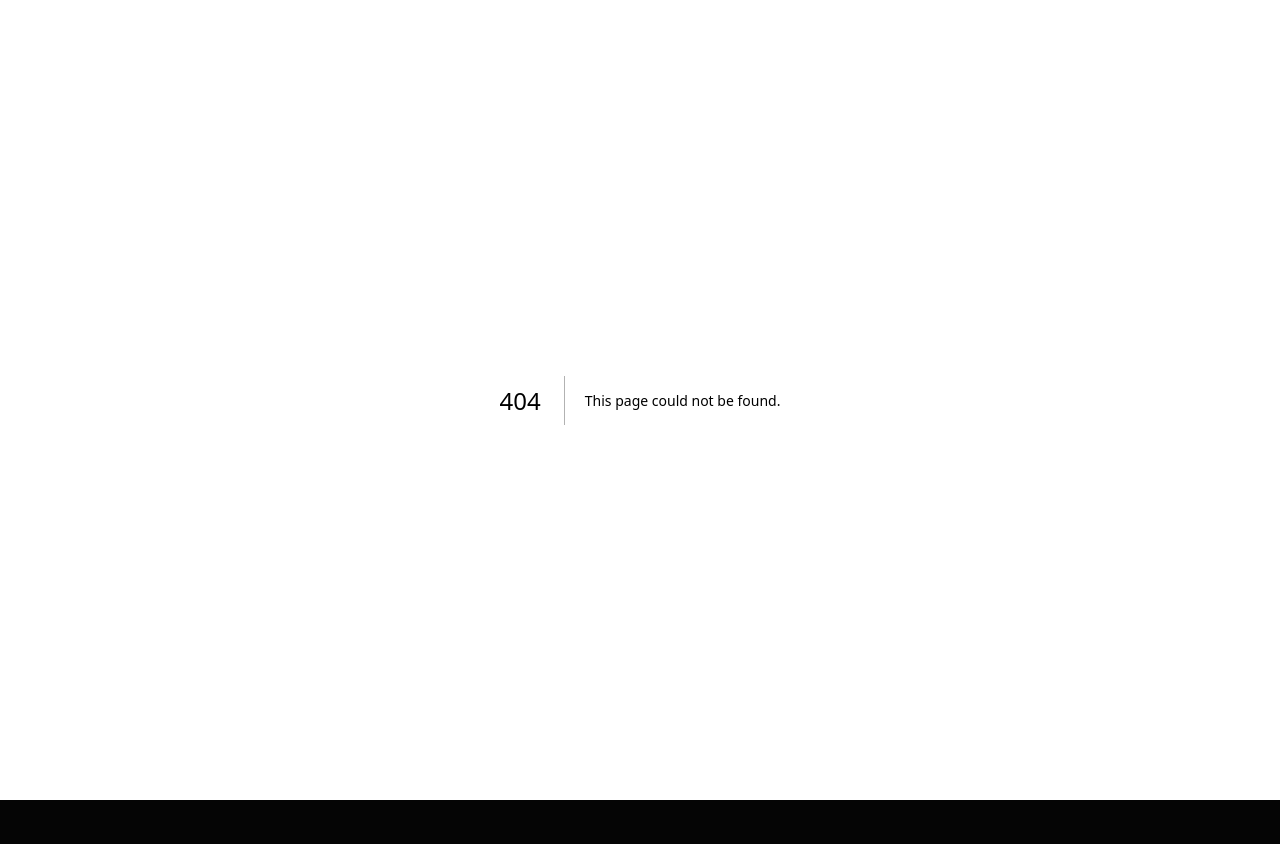
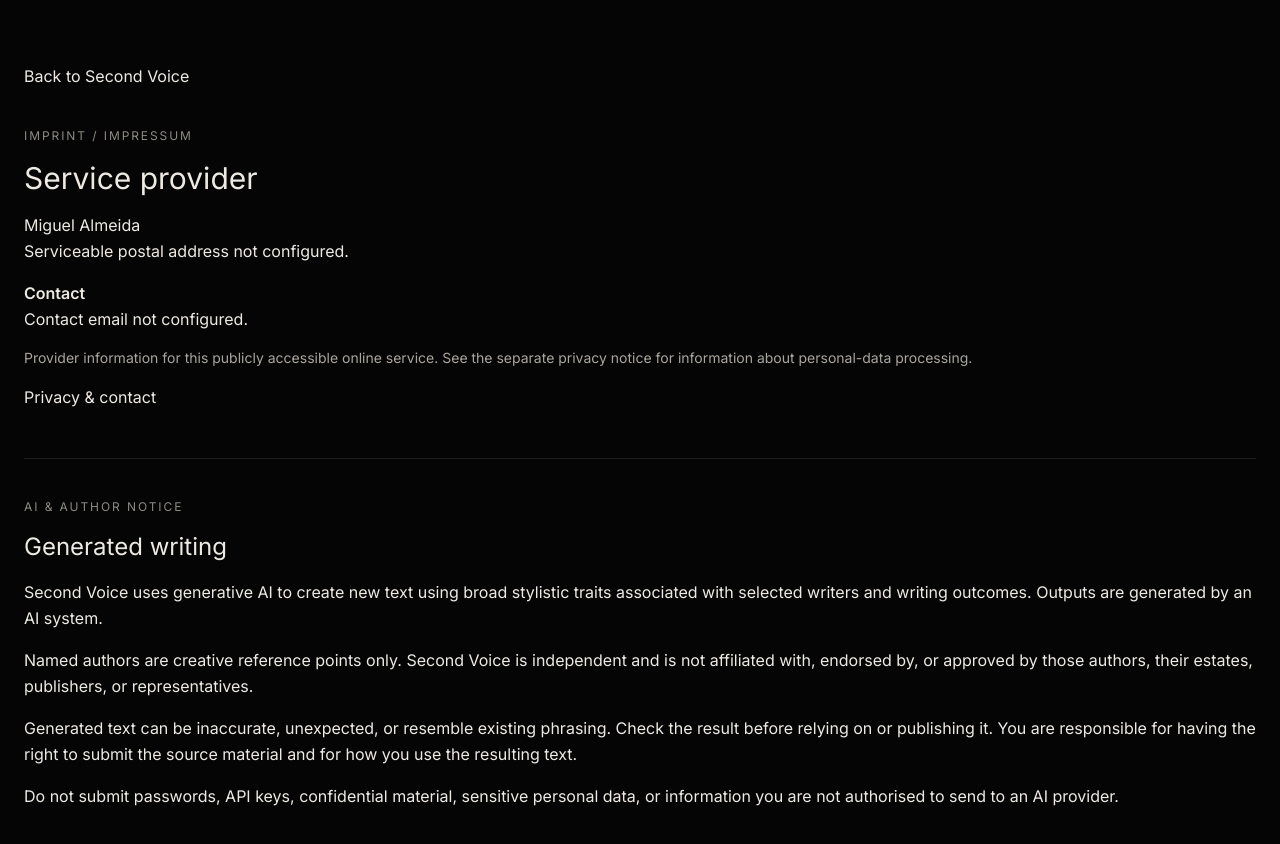
Before and after one commit to miguelalmeida0/second-voice, a Next.js app: page /second-voice/legal in a window 1280 px wide. Before the commit this address had no page. Shown: the top 844 px of the page. Before the commit the page ends 800 px from the top, so only its background shows below. Built offline with nearby package versions, Linux system fonts and the light colour scheme.

Commit message:
Add V17 imprint and AI notice

```diff
--- /dev/null
+++ b/src/app/second-voice/legal/page.tsx
@@ -0,0 +1,81 @@
+import Link from "next/link";
+
+export const metadata = {
+  title: "Imprint & AI notice — Second Voice",
+  description: "Operator information and AI transparency notice for Second Voice.",
+};
+
+const operatorName = process.env.SECOND_VOICE_LEGAL_NAME?.trim() || "Miguel Almeida";
+const operatorAddress = process.env.SECOND_VOICE_LEGAL_ADDRESS?.trim() || "";
+const contactEmail = process.env.SECOND_VOICE_LEGAL_EMAIL?.trim() || "";
+
+export default function LegalPage() {
+  const addressLines = operatorAddress
+    ? operatorAddress.split(/\n|\|/).map((line) => line.trim()).filter(Boolean)
+    : [];
+
+  return (
+    <main className="mx-auto max-w-2xl px-6 py-12 text-[#eeeae3] sm:py-16">
+      <Link href="/second-voice" className="underline underline-offset-4">
+        Back to Second Voice
+      </Link>
+
+      <section id="imprint" className="mt-10 space-y-4 leading-relaxed">
+        <p className="text-xs uppercase tracking-[0.16em] text-[#8e8a84]">Imprint / Impressum</p>
+        <h1 className="text-3xl">Service provider</h1>
+        <div>
+          <p>{operatorName}</p>
+          {addressLines.length > 0 ? (
+            <address className="not-italic">
+              {addressLines.map((line) => <span key={line} className="block">{line}</span>)}
+            </address>
+          ) : (
+            <p>Serviceable postal address not configured.</p>
+          )}
+        </div>
+        <div>
+          <p className="font-semibold">Contact</p>
+          {contactEmail ? (
+            <a href={`mailto:${contactEmail}`} className="break-words underline underline-offset-4">
+              {contactEmail}
+            </a>
+          ) : (
+            <p>Contact email not configured.</p>
+          )}
+        </div>
+        <p className="text-sm text-[#aaa59e]">
+          Provider information for this publicly accessible online service. See the separate privacy
+          notice for information about personal-data processing.
+        </p>
+        <p>
+          <Link href="/second-voice/privacy" className="underline underline-offset-4">
+            Privacy & contact
+          </Link>
+        </p>
+      </section>
+
+      <section id="ai-notice" className="mt-12 space-y-4 border-t border-white/10 pt-10 leading-relaxed">
+        <p className="text-xs uppercase tracking-[0.16em] text-[#8e8a84]">AI & author notice</p>
+        <h2 className="text-2xl">Generated writing</h2>
+        <p>
+          Second Voice uses generative AI to create new text using broad stylistic traits associated
+          with selected writers and writing outcomes. Outputs are generated by an AI system.
+        </p>
+        <p>
+          Named authors are creative reference points only. Second Voice is independent and is not
+          affiliated with, endorsed by, or approved by those authors, their estates, publishers, or
+          representatives.
+        </p>
+        <p>
+          Generated text can be inaccurate, unexpected, or resemble existing phrasing. Check the
+          result before relying on or publishing it. You are responsible for having the right to
+          submit the source material and for how you use the resulting text.
+        </p>
+        <p>
+          Do not submit passwords, API keys, confidential material, sensitive personal data, or
+          information you are not authorised to send to an AI provider.
+        </p>
+      </section>
+    </main>
+  );
+}
```
